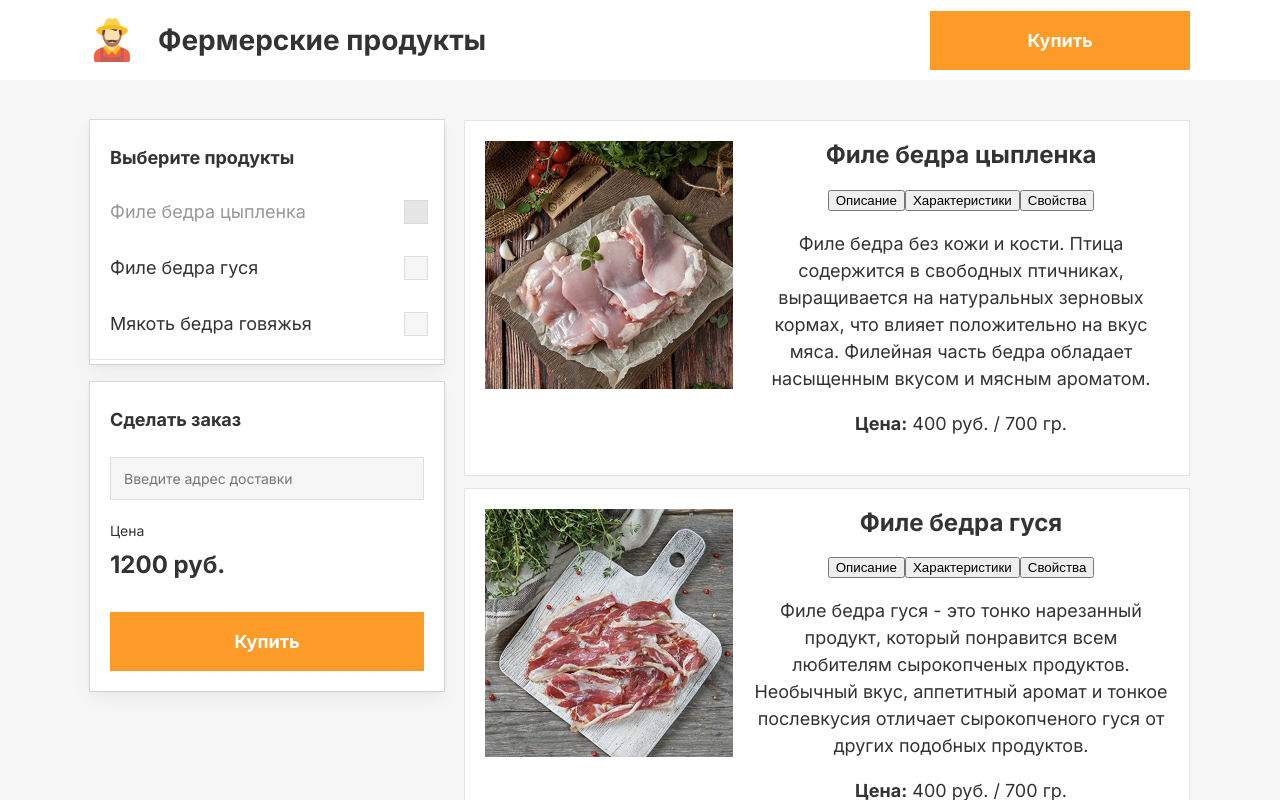
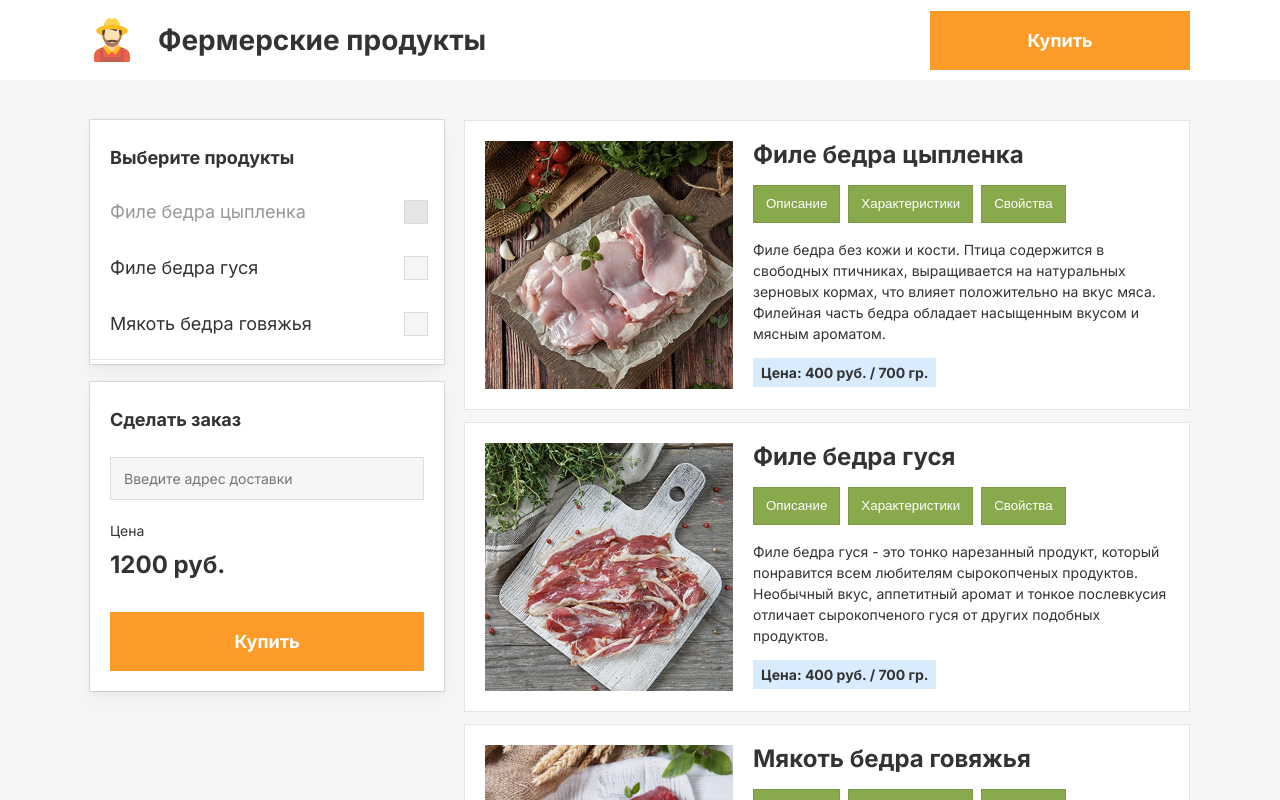
Before and after one commit to vikkont79/farm-products-shop, a React (Vite) app: page / in a window 1280 px wide. Shown: the top 800 px of the page. Built offline with nearby package versions, Linux system fonts and the light colour scheme.

Commit message:
Доработал структуру моков каталога. Доработал и стилизовал компонент Tabs, доработал ProductCard

```diff
--- a/src/pages/store/model/products.js
+++ b/src/pages/store/model/products.js
@@ -5,20 +5,20 @@ const products = [
     inStock: false,
     description: {
       title: 'Описание',
-      text: 'Филе бедра без кожи и кости. Птица содержится в свободных птичниках, выращивается на натуральных зерновых кормах, что влияет положительно на вкус мяса. Филейная часть бедра обладает насыщенным вкусом и мясным ароматом.',
+      text: 'Филе бедра без кожи и кости. Птица содержится в свободных птичниках, выращивается на натуральных зерновых кормах, что влияет положительно на вкус мяса. Филейная часть бедра обладает насыщенным вкусом и мясным ароматом.',
       price: '400 руб. / 700 гр.',
     },
     specifications: {
       title: 'Характеристики',
-      weight: 'Масса: 0,7 кг. (595-805 г.).',
-      breed: 'Порода: КОББ 500.',
-      placeOfOrigin: 'Место происхождения: Тверская область',
-      shelfLife: 'Срок годности: 6 суток.',
+      weight: { key: 'Масса: ', value: '0,7 кг. (595-805 г.).' },
+      breed: { key: 'Порода: ', value: 'КОББ 500.' },
+      placeOfOrigin: { key: 'Место происхождения: ', value: 'Тверская область' },
+      shelfLife: { key: 'Срок годности: ', value: '6 суток.' },
     },
     properties: {
       title: 'Свойства',
-      energyValue: 'Энергетическая ценность: 135 ккал./565 кДж.',
-      nutritionalValue: 'Пищевая ценность: белки - 13,8 г., жиры - 8,7 г., углеводы - 0 г.; на 100 г.',
+      energyValue: { key: 'Энергетическая ценность: ', value: '135 ккал./565 кДж.' },
+      nutritionalValue: { key: 'Пищевая ценность: ', value: 'белки - 13,8 г., жиры - 8,7 г., углеводы - 0 г.; на 100 г.' },
     },
   },
   {
@@ -32,15 +32,15 @@ const products = [
     },
     specifications: {
       title: 'Характеристики',
-      weight: 'Масса: 0,7 кг. (595-805 г.).',
-      breed: 'Порода: КОББ 500.',
-      placeOfOrigin: 'Место происхождения: Тверская область',
-      shelfLife: 'Срок годности: 6 суток.',
+      weight: { key: 'Масса: ', value: '0,7 кг. (595-805 г.).' },
+      breed: { key: 'Порода: ', value: 'КОББ 500.' },
+      placeOfOrigin: { key: 'Место происхождения: ', value: 'Тверская область' },
+      shelfLife: { key: 'Срок годности: ', value: '6 суток.' },
     },
     properties: {
       title: 'Свойства',
-      energyValue: 'Энергетическая ценность: 135 ккал./565 кДж.',
-      nutritionalValue: 'Пищевая ценность: белки - 13,8 г., жиры - 8,7 г., углеводы - 0 г.; на 100 г.',
+      energyValue: { key: 'Энергетическая ценность: ', value: '135 ккал./565 кДж.' },
+      nutritionalValue: { key: 'Пищевая ценность: ', value: 'белки - 13,8 г., жиры - 8,7 г., углеводы - 0 г.; на 100 г.' },
     },
   },
   {
@@ -54,15 +54,15 @@ const products = [
     },
     specifications: {
       title: 'Характеристики',
-      weight: 'Масса: 0,7 кг. (595-805 г.).',
-      breed: 'Порода: КОББ 500.',
-      placeOfOrigin: 'Место происхождения: Тверская область',
-      shelfLife: 'Срок годности: 6 суток.',
+      weight: { key: 'Масса: ', value: '0,7 кг. (595-805 г.).' },
+      breed: { key: 'Порода: ', value: 'КОББ 500.' },
+      placeOfOrigin: { key: 'Место происхождения: ', value: 'Тверская область' },
+      shelfLife: { key: 'Срок годности: ', value: '6 суток.' },
     },
     properties: {
       title: 'Свойства',
-      energyValue: 'Энергетическая ценность: 135 ккал./565 кДж.',
-      nutritionalValue: 'Пищевая ценность: белки - 13,8 г., жиры - 8,7 г., углеводы - 0 г.; на 100 г.',
+      energyValue: { key: 'Энергетическая ценность: ', value: '135 ккал./565 кДж.' },
+      nutritionalValue: { key: 'Пищевая ценность: ', value: 'белки - 13,8 г., жиры - 8,7 г., углеводы - 0 г.; на 100 г.' },
     },
   },
 ];
--- a/src/shared/ui/Button/styles.js
+++ b/src/shared/ui/Button/styles.js
@@ -16,12 +16,15 @@ const StyledButton = styled.a`
   cursor: pointer;
 
   &:hover,
-  &:active {
+  &:active,
+  &:focus-visible {
     background-color: #FC7427;
     box-shadow: 0px 4px 0px 0px rgba(0, 0, 0, 0.14) inset;
   }
 
-  &:active {
+  &:active,
+  &:focus-visible {
+    outline: none;
     box-shadow: none;
   }
 `;
--- a/src/shared/ui/ProductCard/ProductCard.jsx
+++ b/src/shared/ui/ProductCard/ProductCard.jsx
@@ -1,5 +1,5 @@
 import { Tabs } from '../Tabs/Tabs';
-import { CardImage, CardInfo, CardTitle, StyledCard } from './styles';
+import { CardImage, CardInfo, CardLink, CardTitle, StyledCard } from './styles';
 import { TitleSize } from '@/shared/ui';
 
 function ProductCard({ title, image, description, specifications, properties }) {
@@ -7,9 +7,13 @@ function ProductCard({ title, image, description, specifications, properties })
 
   return (
     <StyledCard>
-      <CardImage src={image} alt={title} width={248} height={248} />
+      <CardLink href='#'>
+        <CardImage src={image} alt={title} width={248} height={248} />
+      </CardLink>
       <CardInfo>
-        <CardTitle size={TitleSize.SMALL}>{title}</CardTitle>
+        <CardLink href='#'>
+          <CardTitle size={TitleSize.SMALL}>{title}</CardTitle>
+        </CardLink>
         <Tabs
           description={description}
           specifications={specifications}
--- a/src/shared/ui/ProductCard/styles.js
+++ b/src/shared/ui/ProductCard/styles.js
@@ -7,18 +7,38 @@ const StyledCard = styled.article`
   gap: 20px;
 `;
 
+const CardLink = styled.a`
+  display: block;
+  color: inherit;
+  text-decoration: none;
+
+  &:hover,
+  &:focus-visible {
+    opacity: 0.5;
+  }
+
+  &:focus-visible {
+    outline: none;
+  }
+`;
+
 const CardImage = styled.img`
   display: block;
 `;
 
-const CardInfo = styled.div``;
+const CardInfo = styled.div`
+ text-align: start;
+ font-size: 14px;
+`;
 
 const CardTitle = styled(Title)`
-  margin-block-end: 16px;
+  margin-block-end: 0;
+  padding-block-end: 16px;
 `;
 
 export {
   StyledCard,
+  CardLink,
   CardImage,
   CardInfo,
   CardTitle,
--- a/src/shared/ui/Tabs/Tabs.jsx
+++ b/src/shared/ui/Tabs/Tabs.jsx
@@ -1,35 +1,60 @@
 import { useState } from 'react';
+import { BoldText, TabsButton, TabsList, TabsPanel, TabsPrice, TabsText } from './styles';
 
 function Tabs({ description, specifications, properties }) {
   const [activeTab, setActiveTab] = useState('description'); // Начальный активный таб
 
   return (
     <div>
-      <div className="tab-list">
-        <button onClick={() => setActiveTab('description')}>{description.title}</button>
-        <button onClick={() => setActiveTab('specifications')}>{specifications.title}</button>
-        <button onClick={() => setActiveTab('properties')}>{properties.title}</button>
-      </div>
+      <TabsList>
+        <TabsButton
+          onClick={() => setActiveTab('description')}
+        >
+          {description.title}
+        </TabsButton>
+        <TabsButton
+          onClick={() => setActiveTab('specifications')}
+        >
+          {specifications.title}
+        </TabsButton>
+        <TabsButton
+          onClick={() => setActiveTab('properties')}
+        >
+          {properties.title}
+        </TabsButton>
+      </TabsList>
 
       {activeTab === 'description' && (
-        <div className="tab-panel">
-          <p>{description.text}</p>
-          <p><b>Цена:</b> {description.price}</p>
-        </div>
+        <TabsPanel>
+          <TabsText>{description.text}</TabsText>
+          <TabsPrice>Цена: {description.price}</TabsPrice>
+        </TabsPanel>
       )}
       {activeTab === 'specifications' && (
-        <div className="tab-panel">
-          <p>{specifications.weight}</p>
-          <p>{specifications.breed}</p>
-          <p>{specifications.placeOfOrigin}</p>
-          <p>{specifications.shelfLife}</p>
-        </div>
+        <TabsPanel>
+          <TabsText>
+            <BoldText>{specifications.weight.key}</BoldText>{specifications.weight.value}
+          </TabsText>
+          <TabsText>
+            <BoldText>{specifications.breed.key}</BoldText>{specifications.breed.value}
+          </TabsText>
+          <TabsText>
+            <BoldText>{specifications.placeOfOrigin.key}</BoldText>{specifications.placeOfOrigin.value}
+          </TabsText>
+          <TabsText>
+            <BoldText>{specifications.shelfLife.key}</BoldText>{specifications.shelfLife.value}
+          </TabsText>
+        </TabsPanel>
       )}
       {activeTab === 'properties' && (
-        <div className="tab-panel">
-          <p>{properties.energyValue}</p>
-          <p>{properties.nutritionalValue}</p>
-        </div>
+        <TabsPanel>
+          <TabsText>
+            <BoldText>{properties.energyValue.key}</BoldText>{properties.energyValue.value}
+          </TabsText>
+          <TabsText>
+            <BoldText>{properties.nutritionalValue.key}</BoldText>{properties.nutritionalValue.value}
+          </TabsText>
+        </TabsPanel>
       )}
     </div>
   );
--- /dev/null
+++ b/src/shared/ui/Tabs/styles.js
@@ -0,0 +1,59 @@
+import styled from 'styled-components';
+import { Button } from '@/shared/ui'
+
+const TabsList = styled.div`
+  display: flex;
+  gap: 8px;
+  margin-block-end: 16px
+`;
+
+const TabsButton = styled.button`
+  display: inline-block;
+  padding-inline: 12px;
+  padding-block: 8px;
+  border: 1px solid rgba(0, 0, 0, 0.1);
+  background-color: #88aa4d;
+  color: #ffffff;
+  line-height: var(--line-height);
+
+  &:hover,
+  &:focus-visible {
+    background-color: #e1edce;
+    color: var(--color-text-primary);
+  }
+
+  &:focus-visible {
+    outline: none;
+  }
+`;
+
+const TabsPanel = styled.div`
+  display: grid;
+  gap: 8px;
+`;
+
+const TabsText = styled.p`
+  margin: 0;
+`;
+
+const TabsPrice = styled(TabsText)`
+  inline-size: fit-content;
+  margin-block-start: 6px;
+  padding-inline: 8px;
+  padding-block: 4px;
+  background-color: #D8ECFE;
+  font-weight: 700;
+`;
+
+const BoldText = styled.span`
+  font-weight: 700;
+`;
+
+export {
+  TabsList,
+  TabsButton,
+  TabsPanel,
+  TabsText,
+  TabsPrice,
+  BoldText,
+}
```
